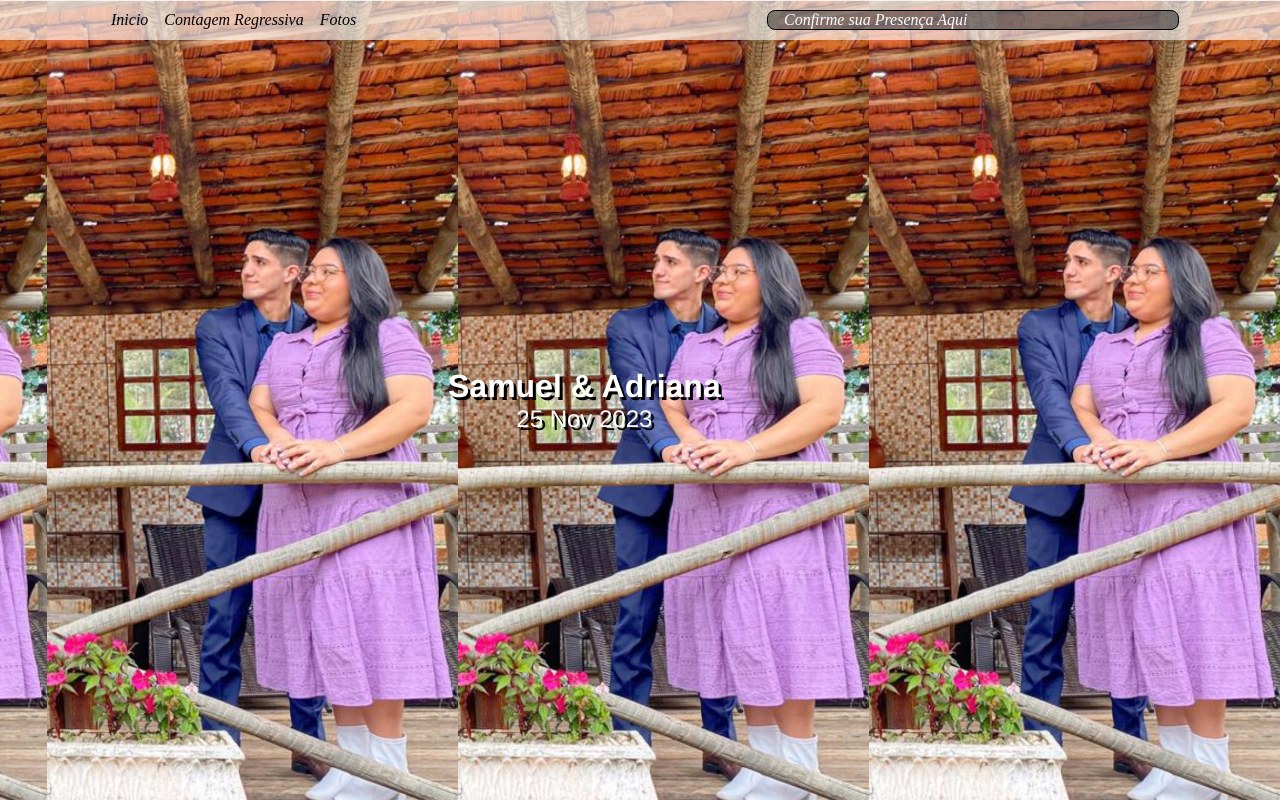
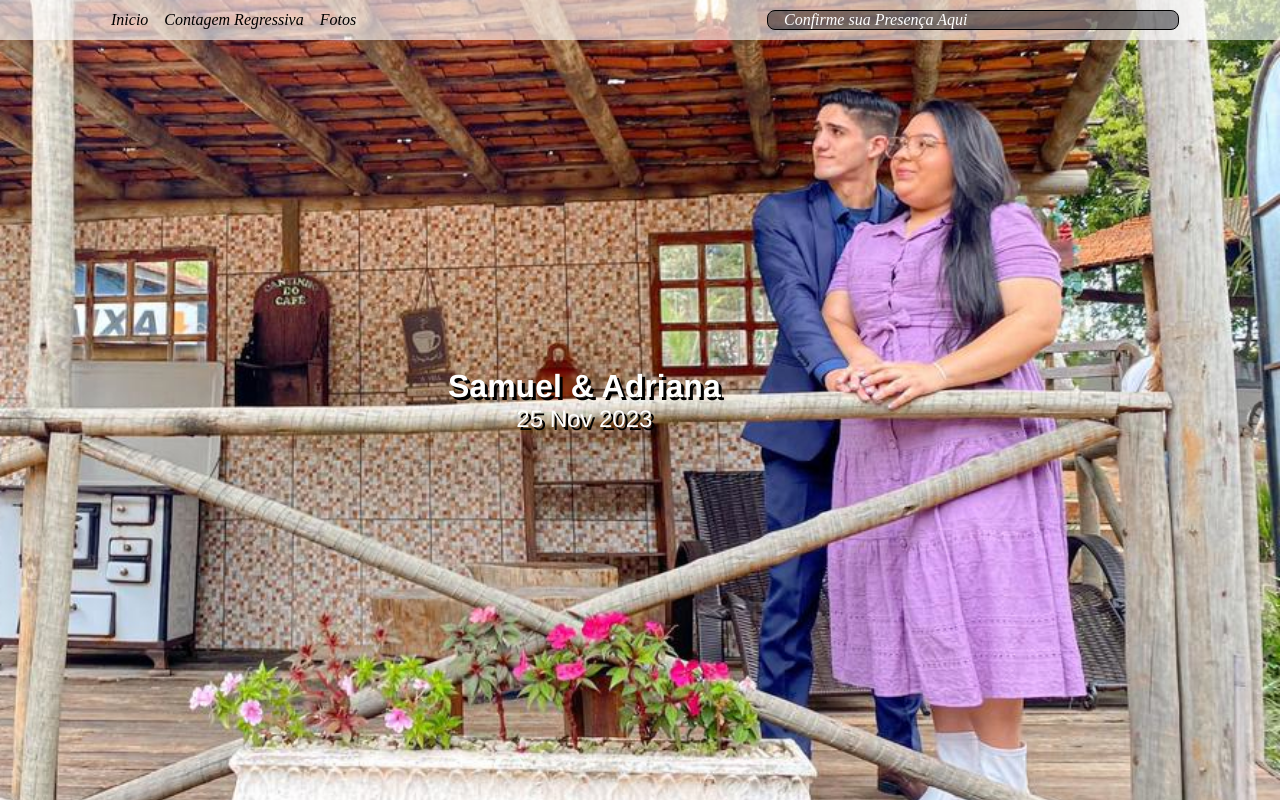
Before and after one commit to SamuelLopes-216/noivado, a React (Create React App) app: page / in a window 1280 px wide. Shown: the top 800 px of the page. Built offline with nearby package versions, Linux system fonts and the light colour scheme.

Commit message:
update background

```diff
--- a/src/App.css
+++ b/src/App.css
@@ -1,8 +1,8 @@
 .App{
   background-image: url(../public/S&A.jpg);
   min-height: 100vh;
-  background-size: contain;
-  background-position: center right ;
+  background-size: cover;
+  background-position: top right ;
   background-attachment: fixed ;
   display: flex;
   justify-content: center;
```
Also changed, not shown: public/S&A.jpg.
